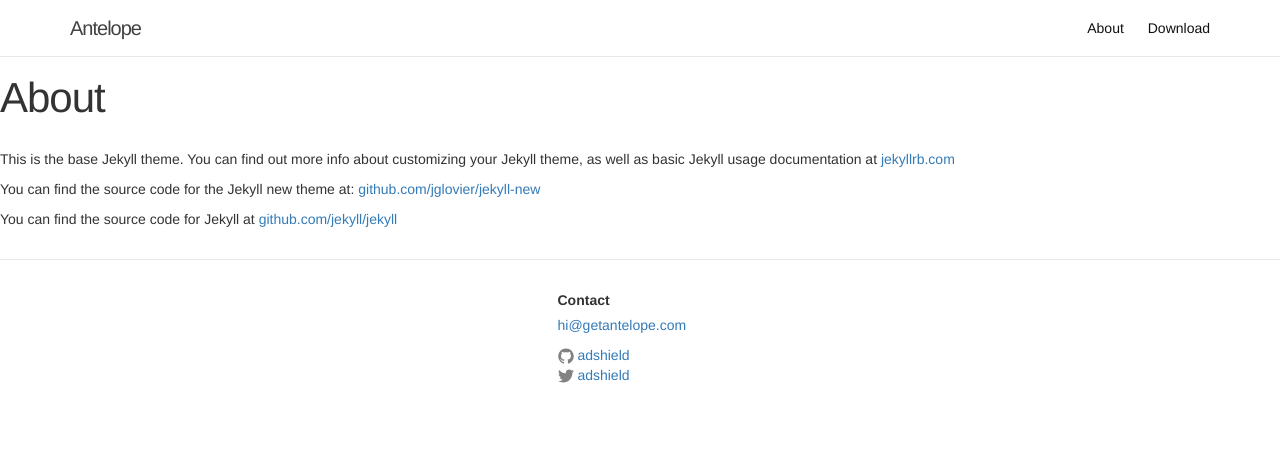
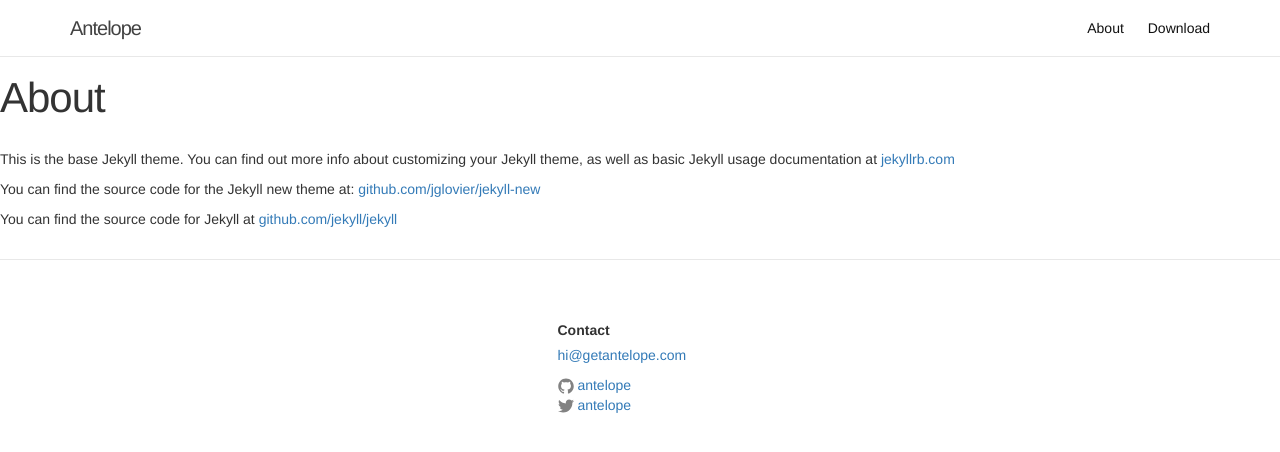
Before and after one commit to antelope-app/Antelope, a Jekyll site: the page built from about.md, in a window 1280 px wide. Shown: the top 452 px of the page. Built offline with Jekyll 4.4.1, drawn with Linux system fonts in a browser that asks for light colours; nearby versions of some CDN libraries.

Commit message:
Fixes footer padding

```diff
--- a/_config.yml
+++ b/_config.yml
@@ -7,8 +7,8 @@ description: > # this means to ignore newlines until "baseurl:"
   Google search results) and in your feed.xml site description.
 baseurl: "/AdShield" # the subpath of your site, e.g. /blog/
 url: "http://www.getantelope.com" # the base hostname & protocol for your site
-twitter_username: adshield
-github_username:  adshield
+twitter_username: antelope
+github_username:  antelope
 
 # Build settings
 markdown: kramdown
--- a/_includes/footer.html
+++ b/_includes/footer.html
@@ -1,4 +1,4 @@
-<footer class="site-footer">
+<footer class="site-footer" id="footer">
 
   <div class="container">
 
--- a/_includes/head.html
+++ b/_includes/head.html
@@ -9,6 +9,7 @@
   <link rel="stylesheet" href="{{ "/css/main.css" | prepend: site.baseurl }}">
   <link rel="stylesheet" href="{{ "/css/index.css" | prepend: site.baseurl }}">
   <link rel="stylesheet" href="{{ "/css/header.css" | prepend: site.baseurl }}">
+  <link rel="stylesheet" href="{{ "/css/footer.css" | prepend: site.baseurl }}">
   <link rel="stylesheet" href="https://maxcdn.bootstrapcdn.com/bootstrap/3.3.5/css/bootstrap.min.css">
 
   <script src="https://ajax.googleapis.com/ajax/libs/jquery/2.1.4/jquery.min.js"></script>
--- /dev/null
+++ b/css/footer.scss
@@ -0,0 +1,6 @@
+---
+---
+
+#footer {
+	padding: 60px 0px;
+}
```
